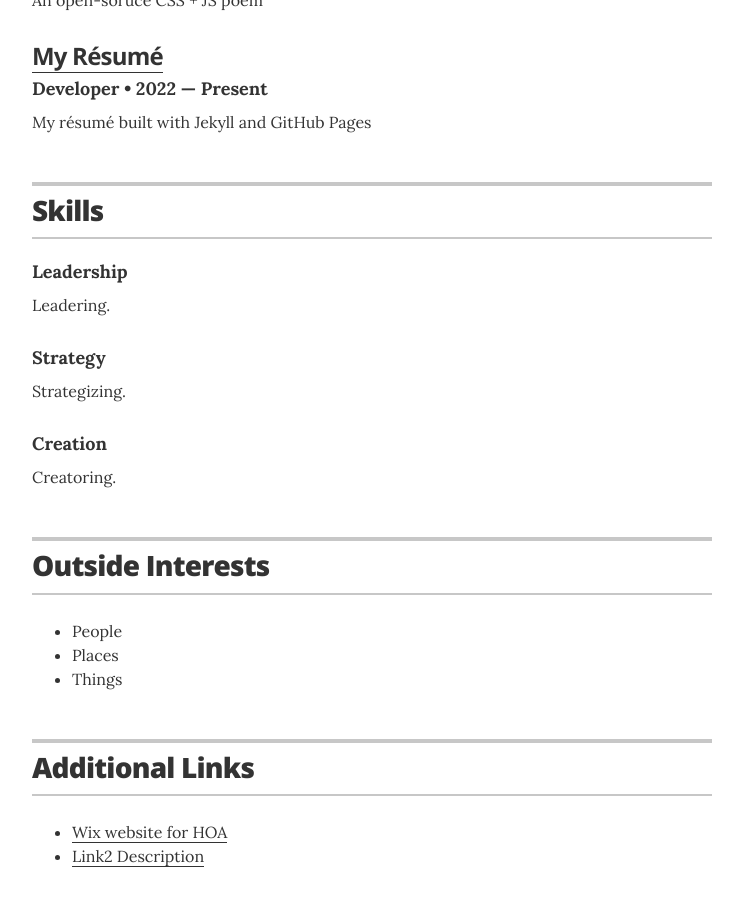
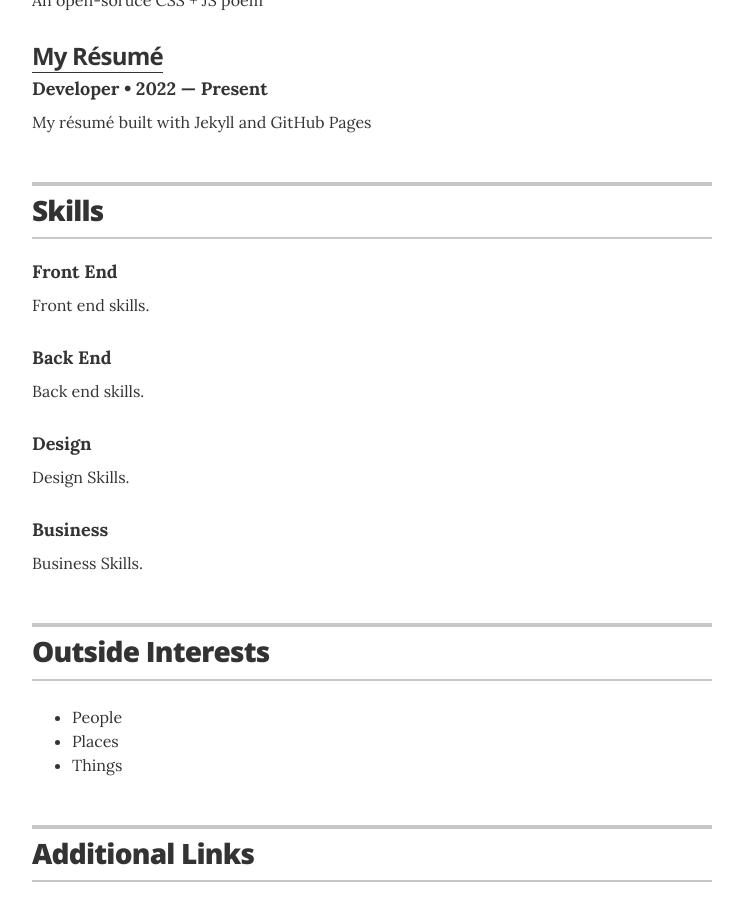
Before and after one commit to MaDrCloudDev/MaDrCloudDev.github.io, a Jekyll site: the page built from index.html, in a window 1280 px wide and 900 px high, scrolled down 2136 px. Shown: the whole window, without its empty margins (268-1011 px from the left). Built offline with Jekyll 4.4.1, drawn with Linux system fonts in a browser that asks for light colours.

Commit message:
Update skills.yml

```diff
--- a/_data/skills.yml
+++ b/_data/skills.yml
@@ -1,12 +1,11 @@
-# Skills
-# Organizational leadership
-- skill: Leadership
-  description: Leadering.
+- skill: Front End
+  description: Front end skills.
 
-# Communications strategy
-- skill: Strategy
-  description: Strategizing.
+- skill: Back End
+  description: Back end skills.
 
-# Digital content development and creation
-- skill: Creation
-  description: Creatoring.
+- skill: Design
+  description: Design Skills.
+
+- skill: Business
+  description: Business Skills.
```
